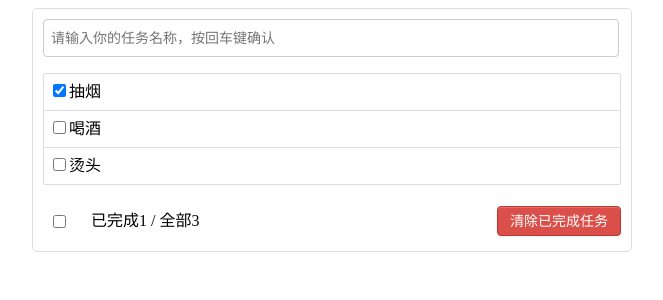
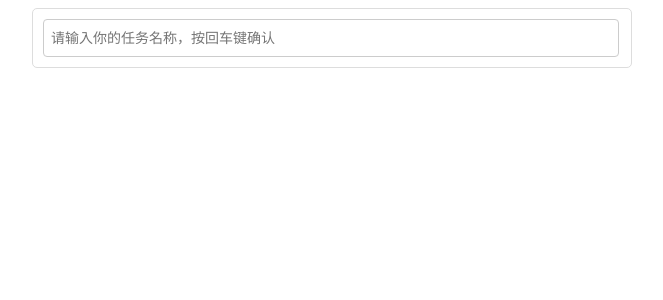
Before and after one commit to LFNHHHHH/todolist, a Vue app: page / in a window 1280 px wide. Shown: the top 300 px of the page, without its empty margins (308-971 px from the left). Built offline with nearby package versions, Linux system fonts and the light colour scheme.

Commit message:
使用 localStorage 缓存数据

```diff
--- a/src/App.vue
+++ b/src/App.vue
@@ -20,12 +20,16 @@
   components: { MyHeader, MyList, MyFooter },
   data() {
     return {
-      todos: [
-        { id: "001", title: "抽烟", done: true },
-        { id: "002", title: "喝酒", done: false },
-        { id: "003", title: "烫头", done: false },
-      ],
+      todos: JSON.parse(localStorage.getItem('todos')) || [],
     };
+  },
+  watch: {
+    todos: {
+      deep: true,
+      handler (val) {
+        localStorage.setItem('todos', JSON.stringify(val))
+      }
+    }
   },
   methods: {
     addTodo (todo) { // 获取子组件数据
```
